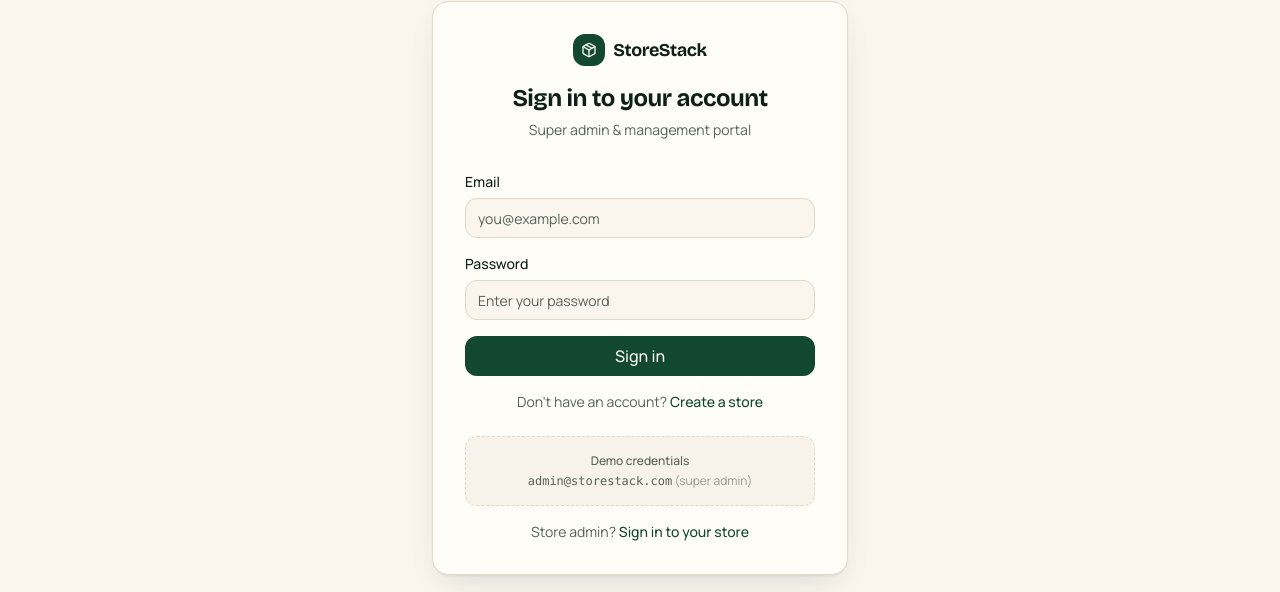
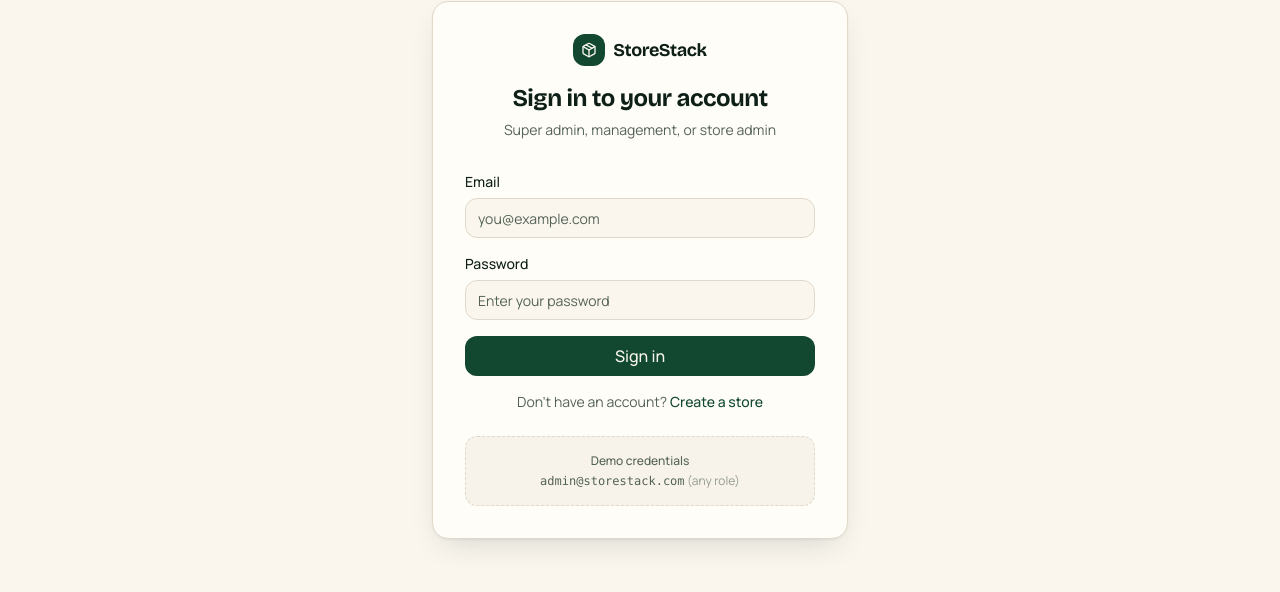
Before and after one commit to biswass101/SaSS-Ecom, a React (Vite) app in the folder frontend/: page /login in a window 1280 px wide. Shown: the part 128-720 px from the top of the page. Built offline with nearby package versions, Linux system fonts and the light colour scheme; no server answers.

Commit message:
refactor(auth): unify login system - single form for all users

```diff
--- a/frontend/src/app/router.tsx
+++ b/frontend/src/app/router.tsx
@@ -37,10 +37,6 @@ export const router = createBrowserRouter([
       {
         path: 'create-store',
         element: lazyPage(() => import('@/features/landing/pages/create-store-page')),
-      },
-      {
-        path: 'store-login',
-        element: lazyPage(() => import('@/features/landing/pages/store-login-page')),
       },
       {
         path: 'payment',
--- a/frontend/src/features/auth/hooks/use-auth.ts
+++ b/frontend/src/features/auth/hooks/use-auth.ts
@@ -11,29 +11,16 @@ export function useLogin() {
 
   return useMutation({
     mutationFn: (data: LoginFormValues) => authApi.login(data),
-    onSuccess: (res) => {
-      login(res.token, res.user)
-      toast.success('Welcome back!')
-      if (res.user.role === 'SUPER_ADMIN') {
-        navigate('/management')
-      } else {
-        navigate('/')
-      }
-    },
-  })
-}
-
-export function useStoreLogin() {
-  const login = useAuthStore((s) => s.login)
-  const navigate = useNavigate()
-
-  return useMutation({
-    mutationFn: (data: any) => authApi.storeLogin(data),
     onSuccess: (res: any) => {
+      // Handle both regular login and store login responses
       const store = res.store ? { id: res.store.id, slug: res.store.slug, name: res.store.name } : null
       login(res.token, res.user, store)
       toast.success('Welcome back!')
-      if (store) {
+
+      // Role-based routing
+      if (res.user.role === 'SUPER_ADMIN') {
+        navigate('/management')
+      } else if (res.user.role === 'STORE_ADMIN' && store?.slug) {
         navigate(`/${store.slug}/admin`)
       } else {
         navigate('/')
--- a/frontend/src/features/landing/pages/login-page.tsx
+++ b/frontend/src/features/landing/pages/login-page.tsx
@@ -1,4 +1,3 @@
-import { Link } from 'react-router'
 import { Logo } from '@/components/shared/logo'
 import { LoginForm } from '@/features/auth/components/login-form'
 
@@ -16,7 +15,7 @@ export default function LoginPage() {
               Sign in to your account
             </h1>
             <p className="mt-1.5 text-sm text-muted-foreground">
-              Super admin &amp; management portal
+              Super admin, management, or store admin
             </p>
           </div>
 
@@ -30,20 +29,9 @@ export default function LoginPage() {
             </p>
             <p className="mt-1 text-center text-xs text-muted-foreground">
               <span className="font-mono">admin@storestack.com</span>{' '}
-              <span className="text-muted-foreground/60">(super admin)</span>
+              <span className="text-muted-foreground/60">(any role)</span>
             </p>
           </div>
-
-          {/* Store admin link */}
-          <p className="mt-4 text-center text-sm text-muted-foreground">
-            Store admin?{' '}
-            <Link
-              to="/store-login"
-              className="font-medium text-primary hover:underline"
-            >
-              Sign in to your store
-            </Link>
-          </p>
         </div>
       </div>
     </div>
```
